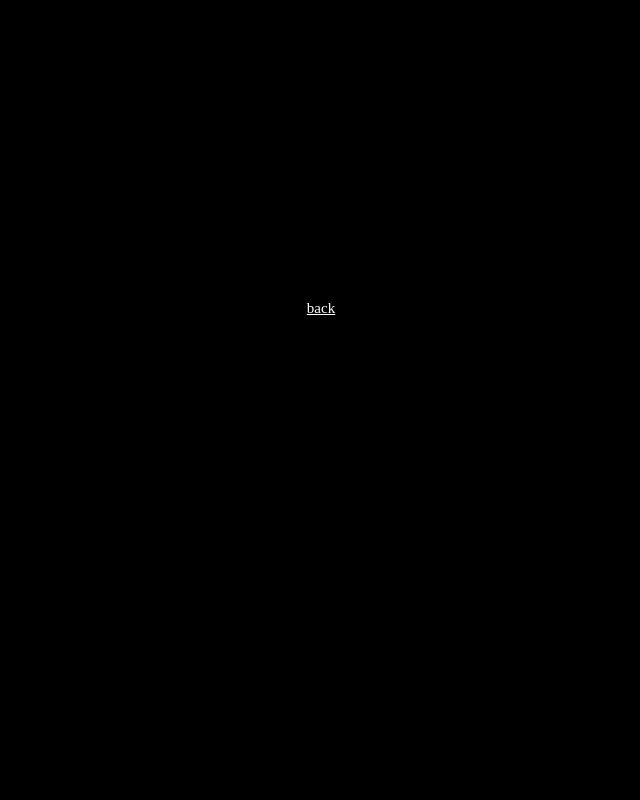
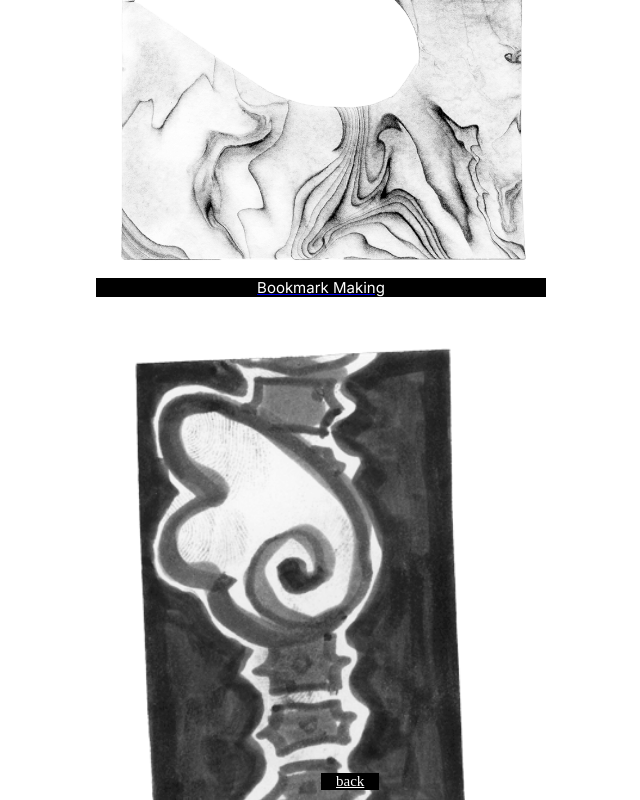
Before and after one commit to nikunohi/bads, a plain HTML site: page archive/index.html in a window 1280 px wide. Shown: the top 800 px of the page, without its empty margins (319-959 px from the left). Drawn offline with Linux system fonts and the light colour scheme; a web font is replaced by a local one.

Commit message:
added photos to archive

```diff
--- a/archive/index.html
+++ b/archive/index.html
@@ -2,6 +2,12 @@
 <html lang="en">
 
 <head>
+    <style>
+        body {
+            background-color: white;
+            /* You can also use #FFFFFF or rgb(255, 255, 255) */
+        }
+    </style>
     <meta charset="UTF-8">
     <meta name="viewport" content="width=device-width, initial-scale=1.0">
     <title>.archive</title>
@@ -17,12 +23,26 @@
 
 <body>
     <div class="content">
+        <div class="bg-img">
+            <a href="https://www.instagram.com/p/DPFcYxDAWV1/?img_index=1" target="_blank">
+                <img src="../images/marbling.png" alt="bad design collage event">
+                <p class="type">Bookmark Making</p>
+            </a>
+            <a href="https://www.instagram.com/p/DPFcYxDAWV1/?img_index=1" target="_blank">
+                <img src="../images/bookmark-2.png" alt="bad design collage event">
+                 <p class="type">Water Marbling</p>
+            </a>
+        </div>
         <div class="desktop">
-            <a href="../" class="type">back</a>
+            <a href="../" class="back">back</a>
+
+
         </div>
 
         <div class="mobile">
-            <a href="../" class="type">back</a>
+            <a href="../" class="back">back</a>
+            <p class="type">Water Marbling</p>
+            <p class="type">Bookmark Making</p>
         </div>
     </div>
 </body>
--- a/css/styles.css
+++ b/css/styles.css
@@ -7,7 +7,7 @@ html {
 html,
 body {
     height: 100%;
-    background-color: black;
+    background-color: white;
 }
 
 a {
@@ -25,6 +25,18 @@ p {
     margin: 0px;
 }
 
+.back {
+    position: fixed;
+    bottom: 10px;
+    z-index: 2;
+    color: white;
+    font-size: 1.5rem;
+    background-color: black;
+    padding-left: 15px;
+    padding-right: 15px;
+    text-align: center;
+
+}
 
 img {
     filter: grayscale(100%);
@@ -58,8 +70,10 @@ img:hover {
 }
 
 .bg-img {
+    padding-top: 350px;
     position: absolute;
     display: flex;
+    flex-direction: column;
     justify-content: center;
     align-items: center;
     height: 75vh;
@@ -72,8 +86,8 @@ img:hover {
 
 .bg-img img {
 
-    width: 280px;
-    height: 210px;
+    width: 450px;
+    /* height: 210px; */
     display: block;
 }
 
@@ -118,6 +132,7 @@ img:hover {
     background-color: black;
     padding-left: 5px;
     padding-right: 5px;
+    padding-bottom: 5px;
     line-height: 6rem;
     /* background-color: black; */
     font-size: 5rem;
@@ -155,6 +170,7 @@ footer .type {
     p {
         margin: 0;
     }
+
     .bads {
         font-size: 3.5rem;
         line-height: 5.6rem;
```
Also changed, not shown: index.html (+7 -4 lines), images/bads-site-1.jpg (added), images/bads-site-2.jpg (added), images/bookmark-1.png (added), images/bookmark-2.png (added), images/flyer.png (added), images/marbling.png (added), images/minizine.png (added).
